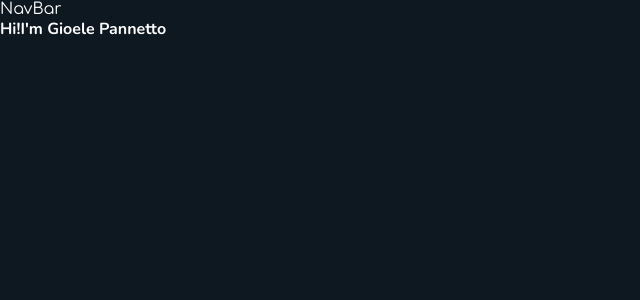
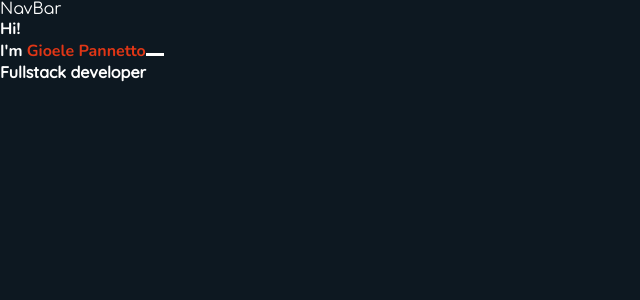
Before and after one commit to GioPan04/pangio, a Next.js app: page / in a window 1280 px wide. Shown: the top 300 px of the page, without its empty margins (0-640 px from the left). Built offline with nearby package versions, Linux system fonts and the light colour scheme.

Commit message:
Homepage hero

```diff
--- a/components/NavBar/index.tsx
+++ b/components/NavBar/index.tsx
@@ -6,7 +6,7 @@ type NavBarTypes = {
 
 const NavBar: React.FC<NavBarTypes> = ({ show }) => {
   return (
-    <nav className={'w-screen bg-black text-white p-2 fixed transition-all duration-150 ' + (show ? 'top-0' : '-top-10')}>
+    <nav className={'z-50 w-screen bg-black text-white p-2 fixed transition-all duration-150 ' + (show ? 'top-0' : '-top-10')}>
       NavBar
     </nav>
   );
--- a/pages/index.tsx
+++ b/pages/index.tsx
@@ -15,12 +15,15 @@ const Home = () => {
       <div className="h-screen flex items-center justify-center">
         <div className="flex flex-col font-title">
           <span className="text-5xl">Hi!</span>
-          <span className="text-3xl blinking-cursor">I&apos;m Gioele Pannetto</span>
+          <div className="text-4xl">
+            <span className="">I&apos;m </span><span className="blinking-cursor text-secondary">Gioele Pannetto</span>
+          </div>
+          <span className="mt-1 font-subtitle uppercase text-xs self-center opacity-60">Fullstack developer</span>
         </div>
       </div>
       <div ref={ref} className="font-text">
-        <div className="h-screen bg-red-400"></div>
-        <div className="h-screen bg-blue-400"></div>
+        <div className="h-screen"></div>
+        <div className="h-screen"></div>
       </div>
     </>
   );
--- a/styles/colors.scss
+++ b/styles/colors.scss
@@ -1,3 +1,12 @@
 $primary-color: #0D1821;
 $secondary-color: #E03616;
-$accent-color: #008DD5;
+// $accent-color: #008DD5;
+$accent-color: #008148;
+
+.text-secondary {
+  color: $secondary-color;
+}
+
+.text-accent {
+  color: $accent-color;
+}
```
